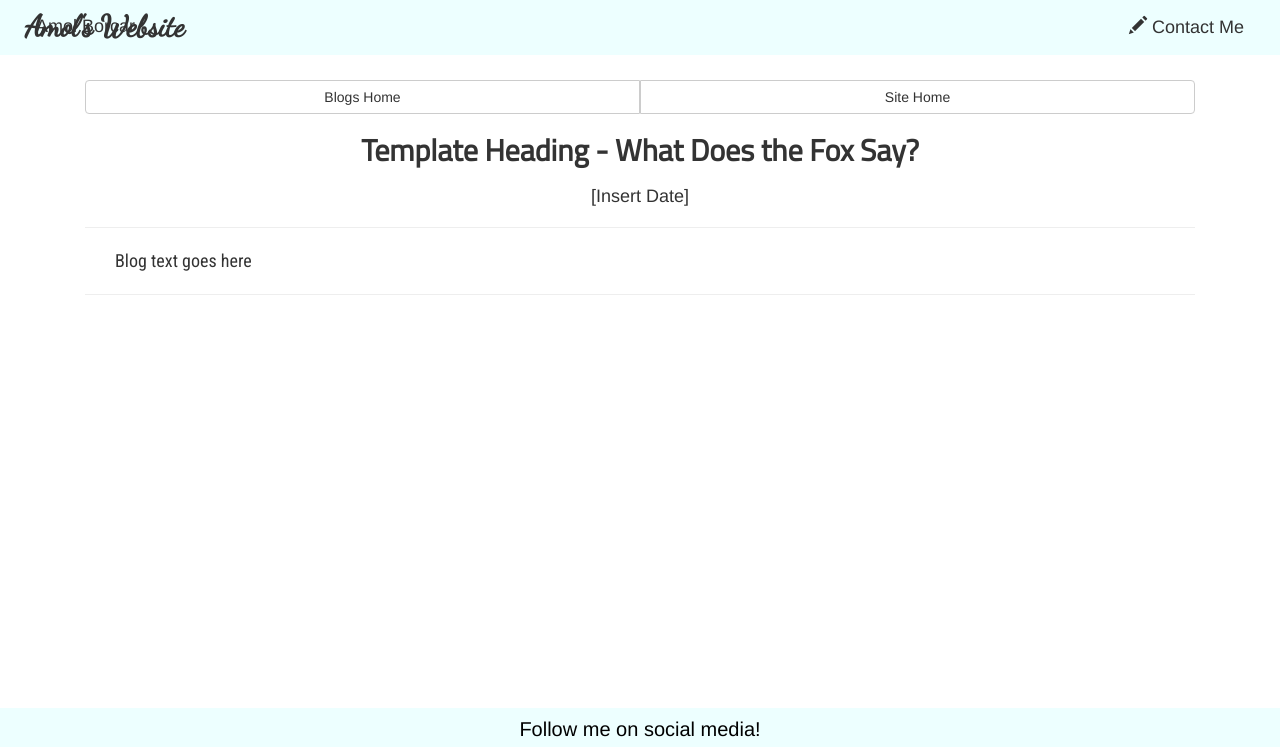
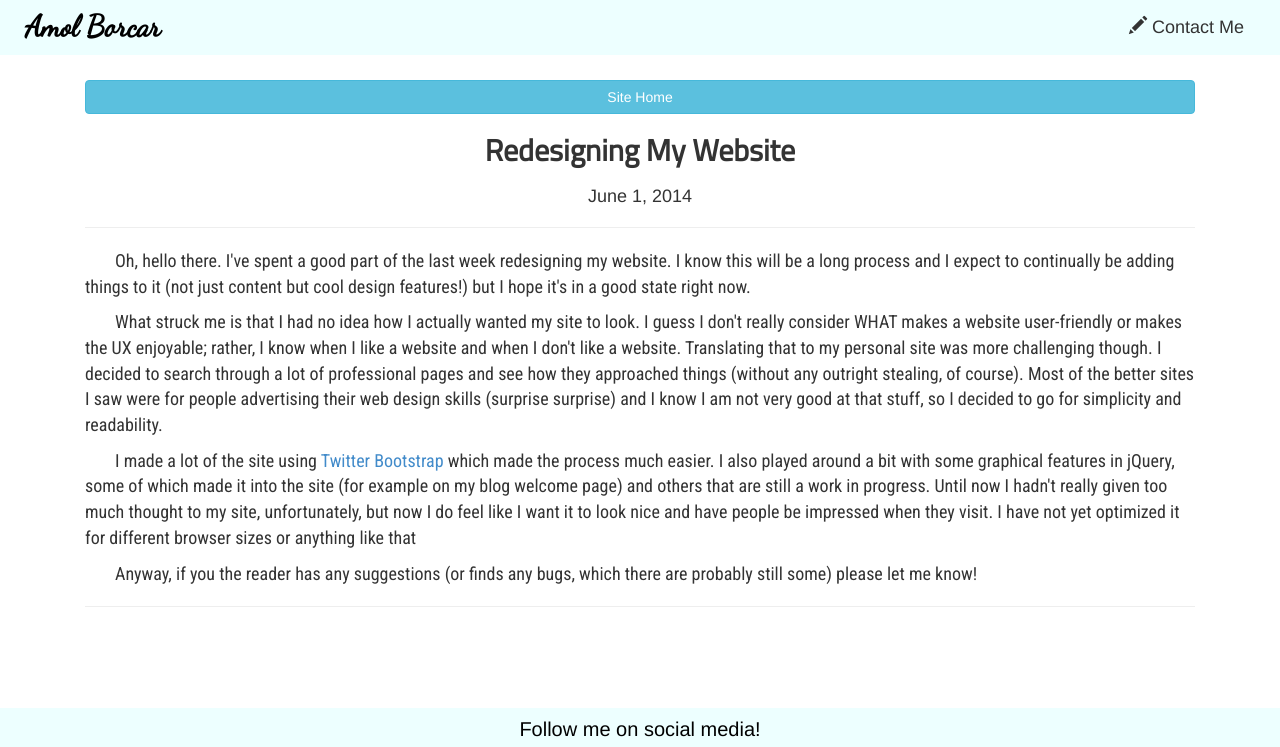
Before and after one commit to amolborcar/amolborcar.github.io, a plain HTML site: page dbcprojects/phase 0 projects/blog_redesign.html in a window 1280 px wide. Shown: the top 747 px of the page. Drawn offline with nearby package versions, Linux system fonts and the light colour scheme; grey boxes are pictures that could not be loaded.

Commit message:
updated site

```diff
--- a/blog/Cultural/blog_template.html
+++ b/dbcprojects/phase 0 projects/blog_redesign.html
@@ -3,7 +3,7 @@
 <html>
 	<head>
 			<!-- Website Title & Description for Search Engine purposes -->
-			<title>Amol's Blog</title>
+			<title>Site Redesign</title>
 			<meta name="description" content="">
 
 			<!-- Mobile viewport optimized -->
@@ -33,28 +33,28 @@
 			<div class = "navbar navbar-fixed-top">
 
 				<div class = "container col-12">
-					<a class = "btn-lg btn-default pull-left navbutton" href = "#">Amol 	Borcar</a>
-					<h2 class = "header-title pull-left"><strong>Amol's Website</strong></h2>
-					<a class = "btn-lg btn-default pull-right navbutton" href = "#"><span class = "glyphicon glyphicon-pencil"></span> Contact Me</a>
-				</div> <!--  end container -->
-
+					<h2 class = "header-title pull-left"><a href = "http://amolborcar.github.io"><strong>Amol Borcar</strong></a></h2>
+					<a class = "btn-lg btn-default pull-right navbutton" href = "#" data-toggle = "tooltip" rel = "tooltip" data-placement = "bottom" title = "Coming soon!"><span class = "glyphicon glyphicon-pencil"></span> Contact Me</a>
+				</div> <!--  end container col-12 -->
 			</div> <!-- end navbar-fixed-top -->
 
 			<div class = "container col-12">
 				<div class = "blogpost">
 					<!-- Buttons to return to home and to the blog -->
 					<div class = "btn-group btn-group-justified index-buttons">
-						<a class = "btn btn-default" href = "../blog_welcome.html">Blogs Home</a>
-						<a class = "btn btn-default" href = "http://amolborcar.github.io">Site Home</a>
+						<a class = "btn btn-info" href = "http://amolborcar.github.io">Site Home</a>
 					</div> <!-- end btn group justified -->
 
 					<!-- BLOG TEXT GOES HERE -->
 
-					<h2 class = "blog-title"> Template Heading - What Does the Fox Say? </h2>
-					<h3 class = "blog-date"> [Insert Date] </h3>
+					<h2 class = "blog-title"> Redesigning My Website </h2>
+					<h3 class = "blog-date"> June 1, 2014 </h3>
 					<hr>
 
-					<p>Blog text goes here</p>
+					<p>Oh, hello there.  I've spent a good part of the last week redesigning my website.  I know this will be a long process and I expect to continually be adding things to it (not just content but cool design features!) but I hope it's in a good state right now.</p>
+					<p>What struck me is that I had no idea how I actually wanted my site to look.  I guess I don't really consider WHAT makes a website user-friendly or makes the UX enjoyable; rather, I know when I like a website and when I don't like a website.  Translating that to my personal site was more challenging though.  I decided to search through a lot of professional pages and see how they approached things (without any outright stealing, of course).  Most of the better sites I saw were for people advertising their web design skills (surprise surprise) and I know I am not very good at that stuff, so I decided to go for simplicity and readability.</p>
+					<p>I made a lot of the site using <a href = "http://getbootstrap.com/">Twitter Bootstrap</a> which made the process much easier.  I also played around a bit with some graphical features in jQuery, some of which made it into the site (for example on my blog welcome page) and others that are still a work in progress.  Until now I hadn't really given too much thought to my site, unfortunately, but now I do feel like I want it to look nice and have people be impressed when they visit.  I have not yet optimized it for different browser sizes or anything like that</p>
+					<p>Anyway, if you the reader has any suggestions (or finds any bugs, which there are probably still some) please let me know!</p>
 
 				</div> <!-- end blogpost -->
 			<hr>
```
Also changed, not shown: blog/blog_welcome.html (+1 -1 lines), dbcprojects/projects_index.html (+2 -2 lines).
